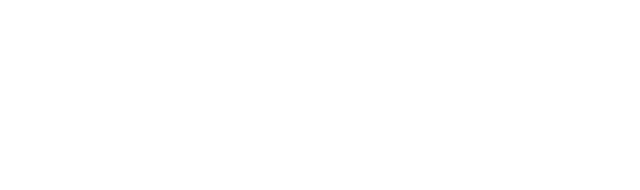
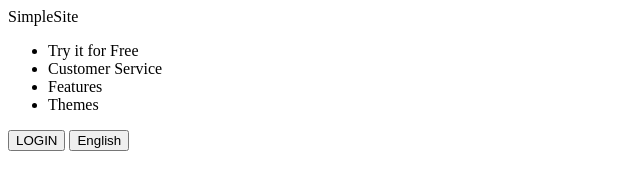
Before and after one commit to git-with-aman/kaushik-aman-website, a plain HTML site: page index.html in a window 1280 px wide. Shown: the whole page, without its empty margins (0-640 px from the left). Drawn offline with Linux system fonts and the light colour scheme.

Commit message:
Update 2

```diff
--- a/index.html
+++ b/index.html
@@ -1,14 +1,32 @@
 <!DOCTYPE html>
 <html lang="en">
+
 <head>
     <meta charset="UTF-8">
     <meta http-equiv="X-UA-Compatible" content="IE=edge">
     <meta name="viewport" content="width=device-width, initial-scale=1.0">
     <title>Document</title>
 </head>
+
 <body>
     <header>
-        <nav></nav>
+        <nav>
+            <div class="left">
+                <div class="brand">SimpleSite</div>
+                <div class="menu">
+                    <ul>
+                        <li>Try it for Free</li>
+                        <li>Customer Service</li>
+                        <li>Features</li>
+                        <li>Themes</li>
+                    </ul>
+                </div>
+            </div>
+            <div>
+                <button>LOGIN</button>
+                <button>English</button>
+            </div>
+        </nav>
         <section class="body-header">
 
         </section>
@@ -17,4 +35,5 @@
 
     </footer>
 </body>
+
 </html>
```
